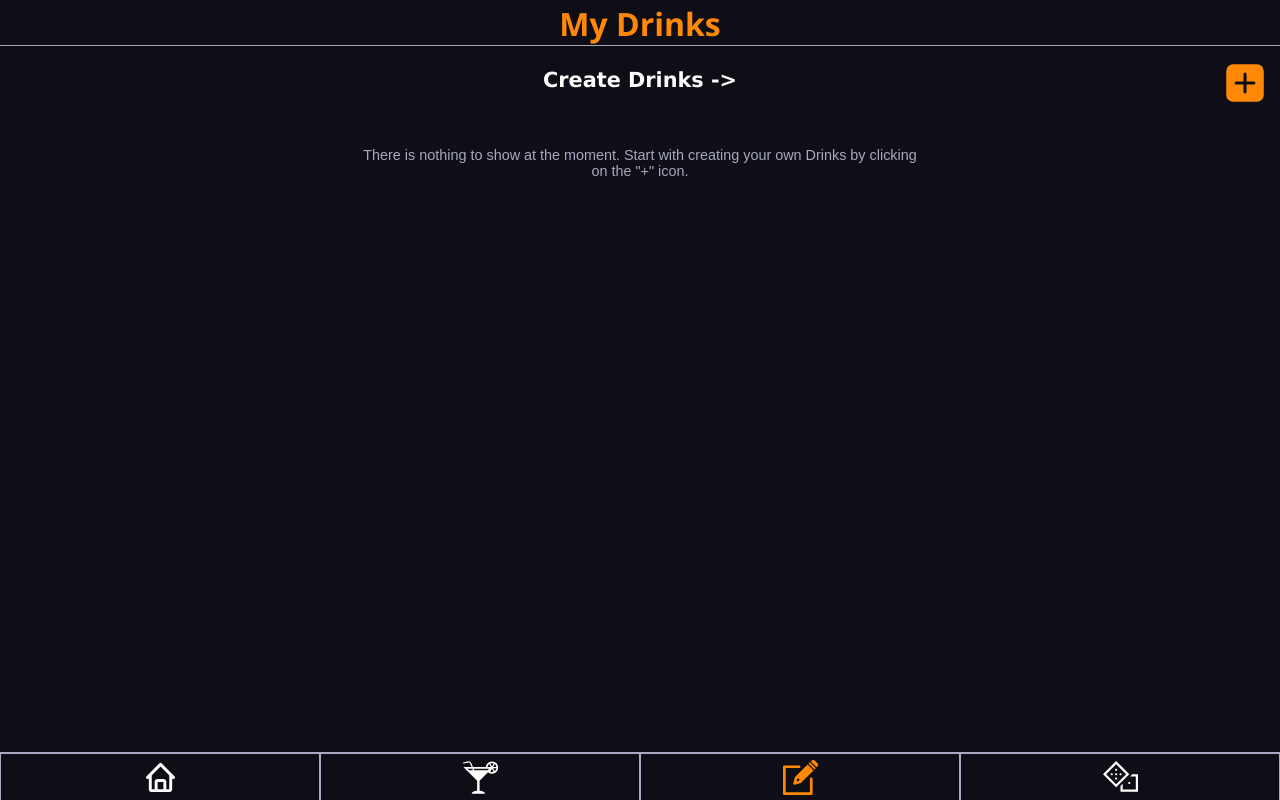
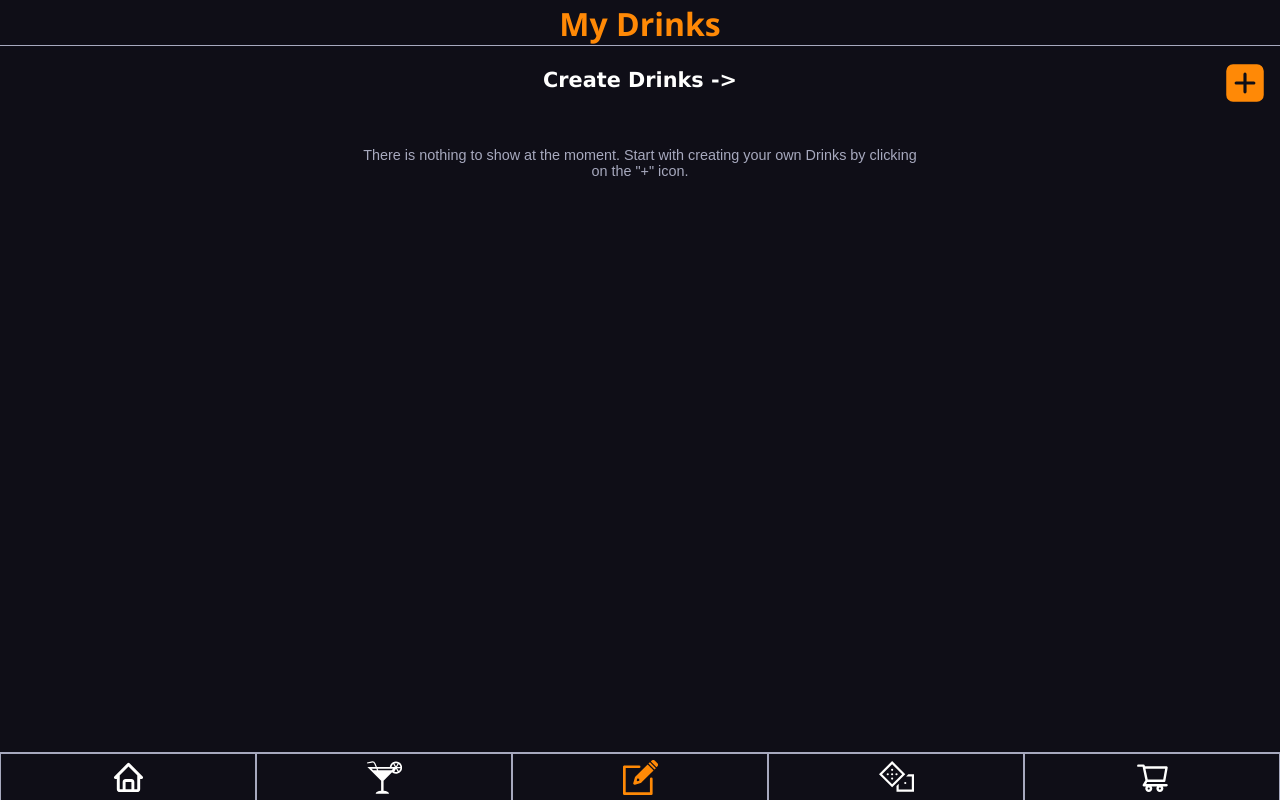
Before and after one commit to mwarnck/capstone-project, a React (Create React App) app: page /myDrinks in a window 1280 px wide. Built offline with nearby package versions, Linux system fonts and the light colour scheme.

Commit message:
Add icon for shopping list and add to navigation

```diff
--- a/src/components/Navigation.js
+++ b/src/components/Navigation.js
@@ -72,6 +72,23 @@ export default function Navigation() {
           />
         </svg>
       </LinkButton>
+      <LinkButton to="/randomDrink">
+        <svg
+          xmlns="http://www.w3.org/2000/svg"
+          aria-hidden="true"
+          role="img"
+          width="35px"
+          height="35px"
+          preserveAspectRatio="xMidYMid meet"
+          viewBox="0 0 1024 1024"
+          fill="#fffffe"
+        >
+          <path
+            fill=""
+            d="M922.9 701.9H327.4l29.9-60.9l496.8-.9c16.8 0 31.2-12 34.2-28.6l68.8-385.1c1.8-10.1-.9-20.5-7.5-28.4a34.99 34.99 0 0 0-26.6-12.5l-632-2.1l-5.4-25.4c-3.4-16.2-18-28-34.6-28H96.5a35.3 35.3 0 1 0 0 70.6h125.9L246 312.8l58.1 281.3l-74.8 122.1a34.96 34.96 0 0 0-3 36.8c6 11.9 18.1 19.4 31.5 19.4h62.8a102.43 102.43 0 0 0-20.6 61.7c0 56.6 46 102.6 102.6 102.6s102.6-46 102.6-102.6c0-22.3-7.4-44-20.6-61.7h161.1a102.43 102.43 0 0 0-20.6 61.7c0 56.6 46 102.6 102.6 102.6s102.6-46 102.6-102.6c0-22.3-7.4-44-20.6-61.7H923c19.4 0 35.3-15.8 35.3-35.3a35.42 35.42 0 0 0-35.4-35.2zM305.7 253l575.8 1.9l-56.4 315.8l-452.3.8L305.7 253zm96.9 612.7c-17.4 0-31.6-14.2-31.6-31.6c0-17.4 14.2-31.6 31.6-31.6s31.6 14.2 31.6 31.6a31.6 31.6 0 0 1-31.6 31.6zm325.1 0c-17.4 0-31.6-14.2-31.6-31.6c0-17.4 14.2-31.6 31.6-31.6s31.6 14.2 31.6 31.6a31.6 31.6 0 0 1-31.6 31.6z"
+          />
+        </svg>
+      </LinkButton>
     </NavBar>
   );
 }
@@ -80,7 +97,7 @@ const NavBar = styled.nav`
   width: 100%;
   height: 48px;
   display: grid;
-  grid-template-columns: repeat(4, 1fr);
+  grid-template-columns: repeat(5, 1fr);
   place-items: center;
   position: fixed;
   bottom: 0;
```
Also changed, not shown: src/icons/shoppingCartIcon.svg (added).
